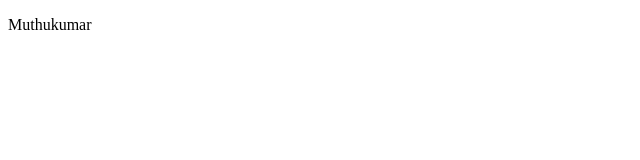
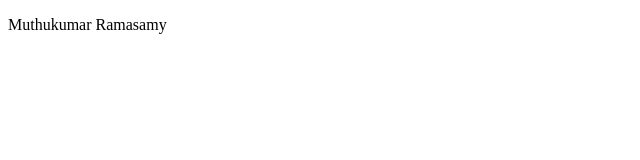
Before and after one commit to rammuthukumar1512/cheprac, a plain HTML site: page index.html in a window 1280 px wide. Shown: the full height of the page, 0-640 px from the left. Drawn offline with Linux system fonts and the light colour scheme.

Commit message:
add name

```diff
--- a/index.html
+++ b/index.html
@@ -6,6 +6,6 @@
     <title>Document</title>
 </head>
 <body>
-    <p>Muthukumar</p>
+    <p>Muthukumar Ramasamy</p>
 </body>
 </html>
```
